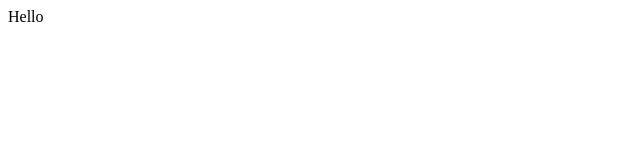
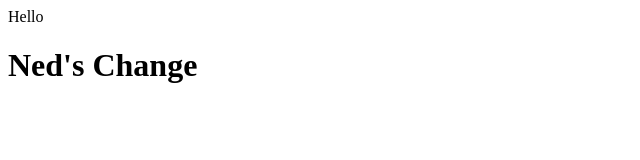
Before and after one commit to ShreyChandra/Test, a plain HTML site: page index.html in a window 1280 px wide. Shown: the whole page, without its empty margins (0-640 px from the left). Drawn offline with Linux system fonts and the light colour scheme.

Commit message:
new change

```diff
--- a/index.html
+++ b/index.html
@@ -8,5 +8,6 @@
   </head>
   <body>
     <p1>Hello</p1>
+    <h1>Ned's Change</h1>
   </body>
 </html>
```
